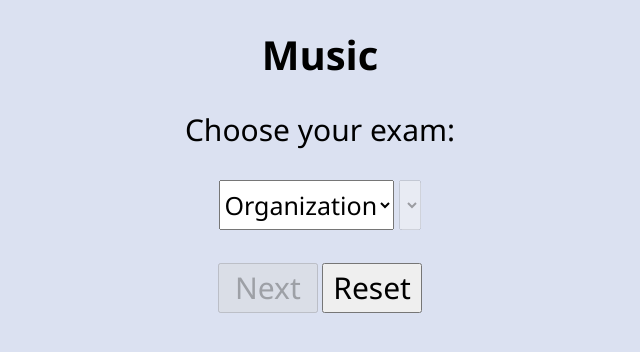
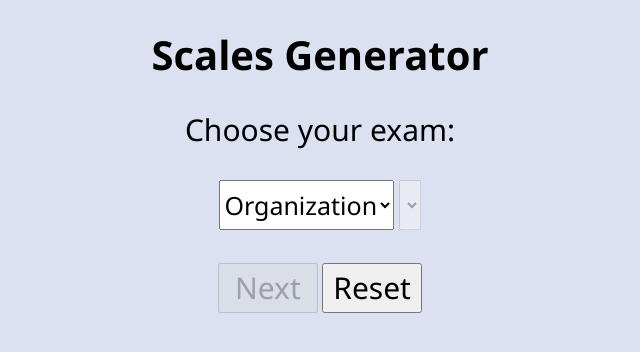
Before and after one commit to Clone5030/Clone5030.github.io, a plain HTML site: page index.html in a window 1280 px wide. Shown: the whole page, without its empty margins (320-960 px from the left). Drawn offline with Linux system fonts and the light colour scheme.

Commit message:
title didnt get pushed

```diff
--- a/index.html
+++ b/index.html
@@ -4,10 +4,10 @@
     <meta charset="UTF-8">
     <meta name="viewport" content="width=device-width, initial-scale=1.0">
     <link rel="stylesheet" href="styles/style.css">
-    <title>Music</title>
+    <title>Scales Generator</title>
 </head>
 <body>
-    <h1>Music</h1>
+    <h1>Scales Generator</h1>
     <label for="dropdowns">Choose your exam:</label>
     <div id="dropdowns">
         <select name="org" id="org" autocomplete="off">
```
